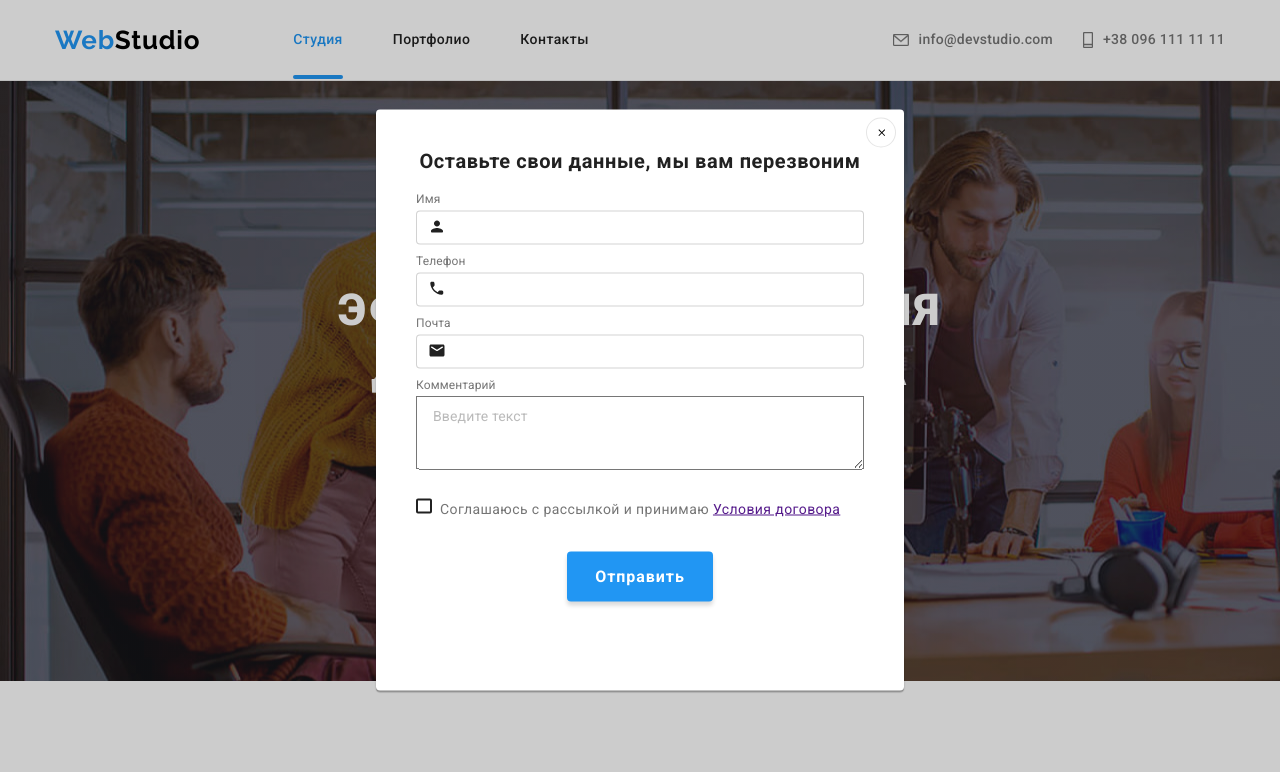
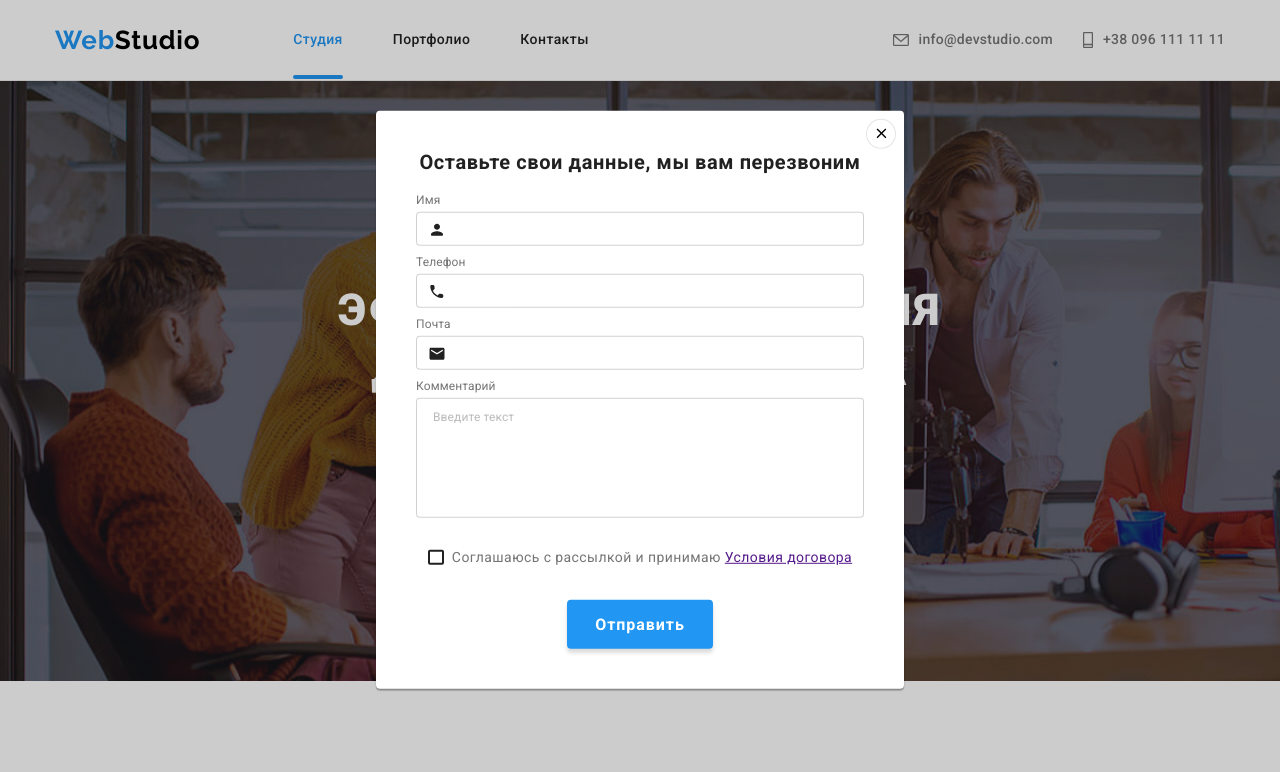
Before and after one commit to alekskor7/goit-markup-hw-06, a plain HTML site: page index.html in a window 1280 px wide. Both pictures are taken after a click on the button "Заказать услугу". Shown: the top 772 px of the page. Drawn offline with nearby package versions, Linux system fonts and the light colour scheme.

Commit message:
Оформление формы
Внесены правки в оформлении формы в модалке

```diff
--- a/css/style.css
+++ b/css/style.css
@@ -64,7 +64,7 @@ body {
   height: 100%;
   background-color: rgba(0, 0, 0, 0.2);
   z-index: 29;
-  transition: 2500ms opacity cubic-bezier(0.4, 0, 0.2, 1);
+  transition: 1500ms opacity cubic-bezier(0.4, 0, 0.2, 1);
 }
 
 .backdrop.is-hidden {
@@ -77,10 +77,8 @@ body {
   position: absolute;
   top: 50%;
   left: 50%;
-  overflow: auto;
   transform: translate(-50%, -50%);
   width: 528px;
-  height: 581px;
   border-radius: 4px;
   background-color: var(--bg);
   box-shadow: 0px 1px 3px rgba(0, 0, 0, 0.12), 0px 1px 1px rgba(0, 0, 0, 0.14),
@@ -103,10 +101,14 @@ body {
   cursor: pointer;
 }
 
+.modal-close:hover .modal-close-icons-svg,
+.modal-close:focus .modal-close-icons-svg {
+  fill: var(--accent);
+}
+
 .modal-close-icons-svg {
-  width: 11px;
-  height: 11px;
   fill: var(--logo-studio);
+  transition: 250ms fill cubic-bezier(0.4, 0, 0.2, 1);
 }
 
 .modal-title {
@@ -133,16 +135,24 @@ body {
 
 .modal-form-input {
   width: 100%;
-  font-size: 14px;
-  line-height: 2.14;
+  font-size: 12px;
+  line-height: 2.5;
   letter-spacing: 0.01em;
   margin: 4px 0 10px 0;
+  outline: none;
   border: 1px solid rgba(33, 33, 33, 0.2);
   box-sizing: border-box;
   border-radius: 4px;
   cursor: pointer;
   padding-left: 42px;
   transition: 250ms border-color cubic-bezier(0.4, 0, 0.2, 1);
+}
+
+.policy {
+  display: flex;
+  align-items: center;
+  justify-content: center;
+  margin: 0;
 }
 
 .modal-form-label-agree {
@@ -157,7 +167,7 @@ body {
   width: 18px;
   height: 18px;
   fill: var(--title-color);
-  margin: 25px 12px;
+  margin: 27px 12px;
   transition: 250ms fill cubic-bezier(0.4, 0, 0.2, 1);
 }
 
@@ -175,7 +185,7 @@ body {
   margin: 16;
 }
 
-.checkbox:checked + .modal-form-label-agree .modal-form-label-agree-svg {
+.checkbox:checked + .modal-form-label-agree-svg {
   background-color: var(--accent);
   border-color: var(--accent);
 }
@@ -189,11 +199,18 @@ body {
 
 .modal-form-input-comment {
   width: 100%;
-  font-size: 14px;
-  line-height: 1.14;
+  height: 120px;
+  font-size: 12px;
+  line-height: 1.16;
   letter-spacing: 0.01em;
+  outline: none;
   padding: 12px 16px;
   margin: 4px 0 20px 0;
+  resize: none;
+  border: 1px solid rgba(33, 33, 33, 0.2);
+  box-sizing: border-box;
+  border-radius: 4px;
+  cursor: pointer;
   transition: 250ms border-color cubic-bezier(0.4, 0, 0.2, 1);
 }
 
@@ -219,6 +236,7 @@ body {
   margin-top: 30px;
   margin-left: auto;
   margin-right: auto;
+  margin-bottom: 0;
 }
 
 .container {
--- a/index.html
+++ b/index.html
@@ -393,12 +393,11 @@
                 </form>
             </div>
        </div>
-       </div>
     </footer>
     <div data-modal class="backdrop is-hidden">
         <div class="modal">
             <button data-modal-close type="button" class="modal-close">
-                <svg class="modal-close-icons-svg">
+                <svg class="modal-close-icons-svg" width="18px" height="18px">
                     <use href="./images/sprite.svg#icon-close"></use>
                 </svg>
             </button>
@@ -407,7 +406,7 @@
                 <div class="modal-form-item">
                     <input type="text" name="user-name" class="modal-form-input" id="user-name" />
                     <label for="user-name" class="modal-form-label">
-                        <svg class="modal-form-label-svg" width="16px" height="15px">
+                        <svg class="modal-form-label-svg">
                             <use href="./images/sprite.svg#icon-person"></use>
                         </svg>Имя
                     </label>
@@ -415,7 +414,7 @@
                 <div class="modal-form-item">
                     <input type="tel" name="tel" class="modal-form-input" id="tel" />
                     <label for="tel" class="modal-form-label">
-                        <svg class="modal-form-label-svg" width="16px" height="15px">
+                        <svg class="modal-form-label-svg">
                             <use href="./images/sprite.svg#icon-phone"></use>
                         </svg>Телефон
                     </label>
@@ -423,21 +422,24 @@
                 <div class="modal-form-item">
                     <input type="email" name="mail" class="modal-form-input" id="mail" />
                         <label for="mail" class="modal-form-label">
-                        <svg class="modal-form-label-svg" width="16px" height="15px">
+                        <svg class="modal-form-label-svg">
                             <use href="./images/sprite.svg#icon-email"></use>
                         </svg>Почта
                     </label>
                 </div>
                 <label for="comment" class="modal-form-label">Комментарий</label>
-                <textarea name="comment" id="comment" class="modal-form-input-comment" rows="3" placeholder="Введите текст"></textarea>
+                <textarea name="comment" id="comment" class="modal-form-input-comment" placeholder="Введите текст"></textarea>
+
+                <div class="policy">
                     <input type="checkbox" class="checkbox visually-hidden" name="agree" value="agree" id="agree" />
-                <label for="agree"  class="modal-form-label-agree">
-                  <div class="modal-form-agree-container">
                     <svg class="modal-form-label-agree-svg" width="16px" height="15px">
                         <use href="./images/sprite.svg#icon-check"></use>
-                    </svg>Соглашаюсь с рассылкой и принимаю <a href="">Условия договора</a>
+                    </svg>
+                    <label for="agree"  class="modal-form-label-agree">
+                        Соглашаюсь с рассылкой и принимаю <a href="">Условия договора</a>
+                    </label>
                 </div>
-                </label>
+
 
 
                 <button type="submit" class="modal-form-button">Отправить</button>
```
Also changed, not shown: portfolio.html (+0 -1 lines). Lines whose indentation alone changed are shown as unchanged.
